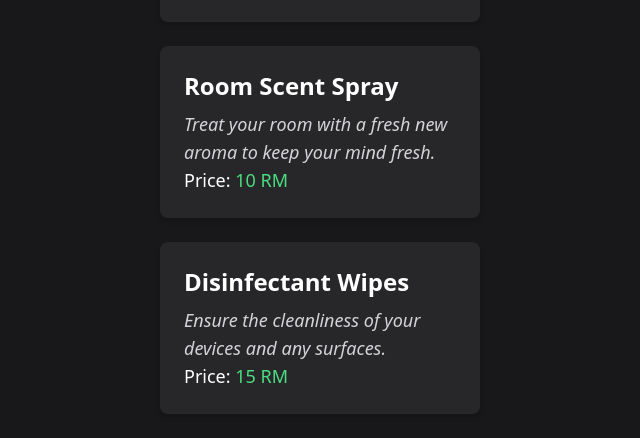
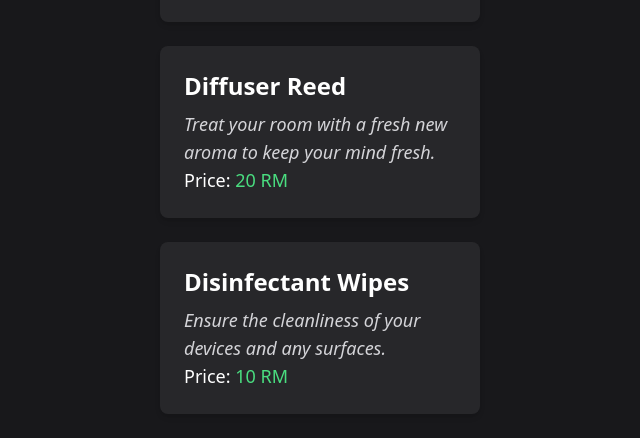
Before and after one commit to DevSnyco/EcoKleen, a website: page pricing.html in a window 1280 px wide. Shown: the part 310-748 px from the top of the page, without its empty margins (320-960 px from the left). Drawn offline with Linux system fonts and the light colour scheme.

Commit message:
Updated Products & Pricing

```diff
--- a/pricing.html
+++ b/pricing.html
@@ -25,13 +25,13 @@
 						</span>
 					</p>
 				</div>
-				<!-- Room Scent Spray -->
+				<!-- Diffuser Reed -->
 				<div class="p-6 bg-zinc-800 rounded-lg shadow-md">
-					<h3 class="text-2xl font-semibold">Room Scent Spray</h3>
+					<h3 class="text-2xl font-semibold">Diffuser Reed</h3>
 					<p class="mt-2 text-lg">
 						<span class="text-lg italic text-zinc-300">Treat your room with a fresh new aroma to keep your mind fresh.</span>
 						<br/>
-						Price: <span class="text-green-400">10 RM</span>
+						Price: <span class="text-green-400">20 RM</span>
 					</p>
 				</div>
 				<!-- Disinfectant Wipes -->
@@ -40,7 +40,7 @@
 					<p class="mt-2 text-lg">
 						<span class="text-lg italic text-zinc-300">Ensure the cleanliness of your devices and any surfaces.</span>
 						<br/>
-						Price: <span class="text-green-400">15 RM</span>
+						Price: <span class="text-green-400">10 RM</span>
 					</p>
 				</div>
 			</div>
```
Also changed, not shown: src/pricing.html (+4 -4 lines).
